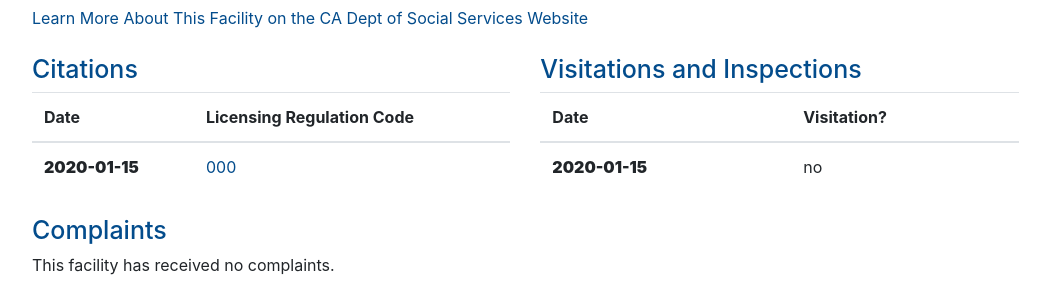
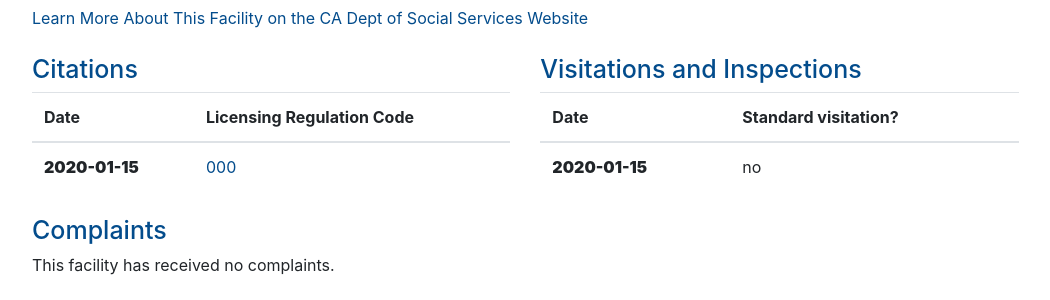
Before and after one commit to hanndull/child-care-check, a Flask app: page /facilities/1 in a window 1280 px wide; the page is wider, and only the part inside the window is pictured. Shown: the part 200-500 px from the top of that part, without its empty margins (46-1096 px from the left). Run offline with Flask 2, Linux system fonts and the light colour scheme; tables that the repository leaves empty hold one stand-in row (values such as "Sample post"); some libraries are stand-ins or nearby versions.

Commit message:
fixed table header

```diff
--- a/templates/facility_profile.html
+++ b/templates/facility_profile.html
@@ -63,7 +63,7 @@
                     <thead>
                         <tr>
                             <th scope="col">Date</th>
-                            <th scope="col">Visitation?</th>
+                            <th scope="col">Standard visitation?</th>
                         </tr>
                     </thead>
                     <tbody>
```
